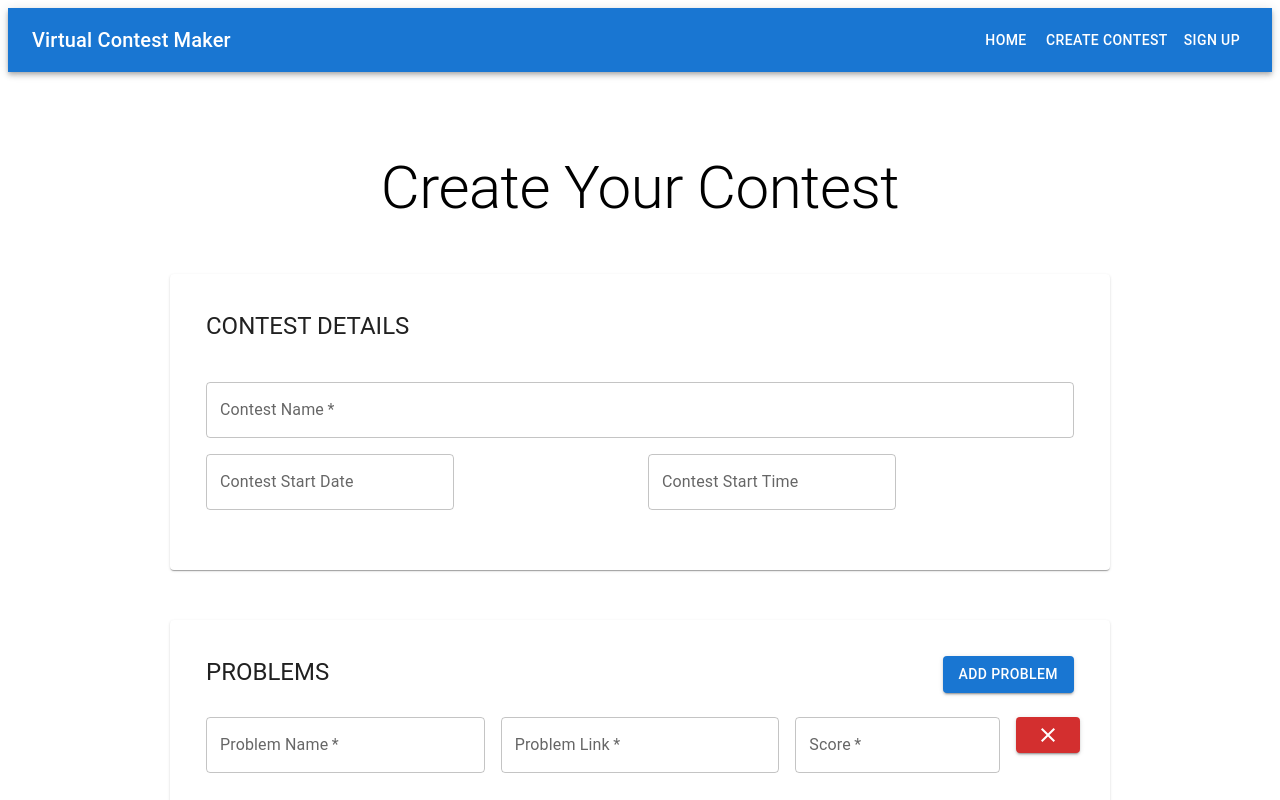
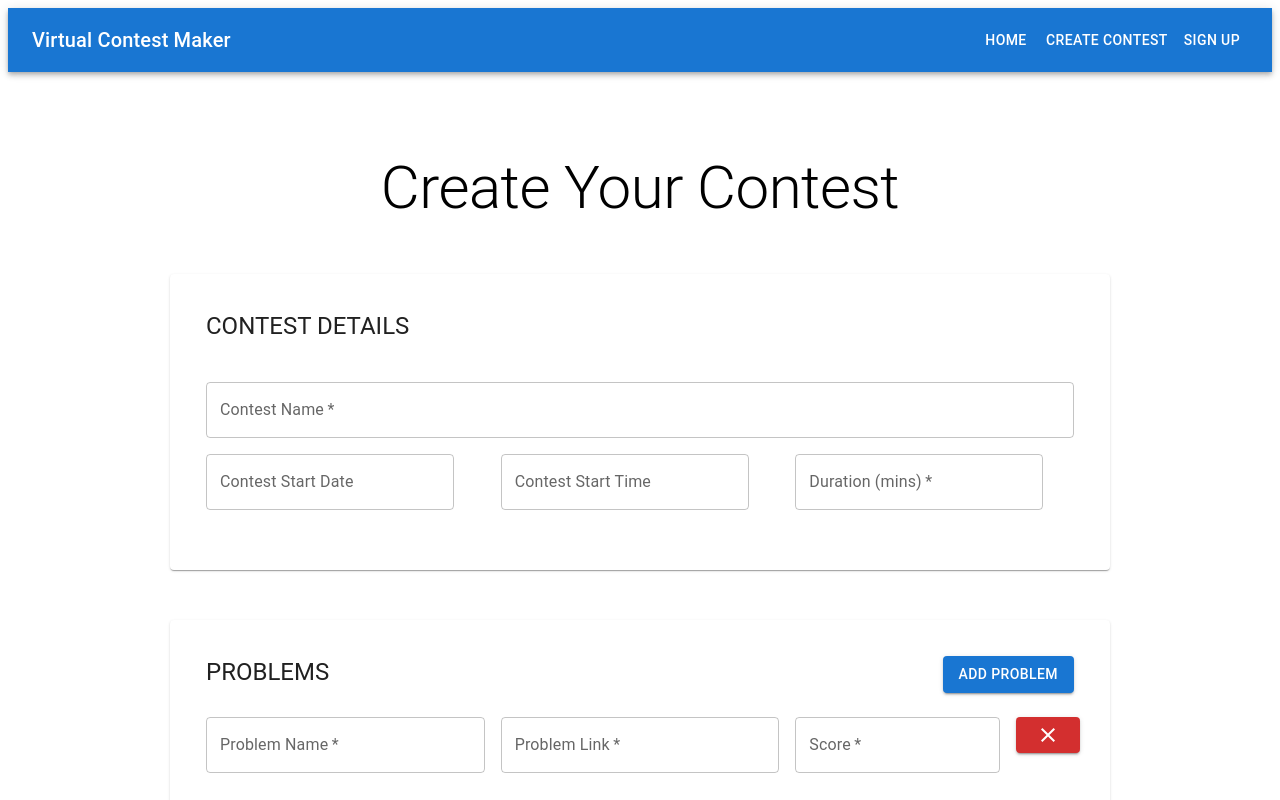
Before and after one commit to arminpatel/vcm-frontend, a React (Vite) app: page /create-contest in a window 1280 px wide. Shown: the top 800 px of the page. Built offline with nearby package versions, Linux system fonts and the light colour scheme.

Commit message:
add contest duration input

```diff
--- a/src/components/CreateContestDetails.jsx
+++ b/src/components/CreateContestDetails.jsx
@@ -6,10 +6,10 @@ const CreateContestDetails = ({
   addContestName,
   addContestDate,
   addContestTime,
+  addContestDuration
 }) => {
   return (
     <>
-
       <Typography variant="h5" align="left">
         CONTEST DETAILS
       </Typography>
@@ -26,7 +26,7 @@ const CreateContestDetails = ({
           />
         </Grid>
 
-        <Grid item sm={6}>
+        <Grid item sm={4}>
           <DatePicker
             id="contest-date"
             label="Contest Start Date"
@@ -35,11 +35,21 @@ const CreateContestDetails = ({
           />
         </Grid>
 
-        <Grid item sm={6}>
+        <Grid item sm={4}>
           <TimePicker
             id="contest-time"
             label="Contest Start Time"
             onChange={addContestTime}
+            required
+          />
+        </Grid>
+
+        <Grid item sm={4}>
+          <TextField
+            id="contest-duration"
+            label="Duration (mins)"
+            onChange={addContestDuration}
+            type="number"
             required
           />
         </Grid>
--- a/src/components/CreateContestForm.jsx
+++ b/src/components/CreateContestForm.jsx
@@ -12,6 +12,7 @@ const CreateContestForm = () => {
   const [contestName, setContestName] = useState("");
   const [contestStartTime, setContestStartTime] = useState();
   const [contestStartDate, setContestStartDate] = useState();
+  const [contestDuration, setContestDuration] = useState(0);
   const [problemCount, setProblemCount] = useState(2);
   const [problems, setProblems] = useState([
     {
@@ -31,6 +32,7 @@ const CreateContestForm = () => {
   const addContestName = (event) => setContestName(event.target.value);
   const addContestDate = (date) => setContestStartDate(date);
   const addContestTime = (time) => setContestStartTime(time);
+  const addContestDuration = (event) => setContestDuration(+event.target.value);
 
   const addProblem = () => {
     if (problemCount > 100) {
@@ -90,7 +92,7 @@ const CreateContestForm = () => {
 
   const submitForm = () => {
     //TODO: Add API POST REQUEST HERE
-    console.log(contestName, contestStartDate, contestStartTime);
+    console.log(contestName, contestStartDate, contestStartTime, contestDuration);
     console.log(problems);
   };
 
@@ -109,6 +111,7 @@ const CreateContestForm = () => {
             addContestName={addContestName}
             addContestDate={addContestDate}
             addContestTime={addContestTime}
+            addContestDuration={addContestDuration}
           />
         </CardContent>
       </Card>
```
